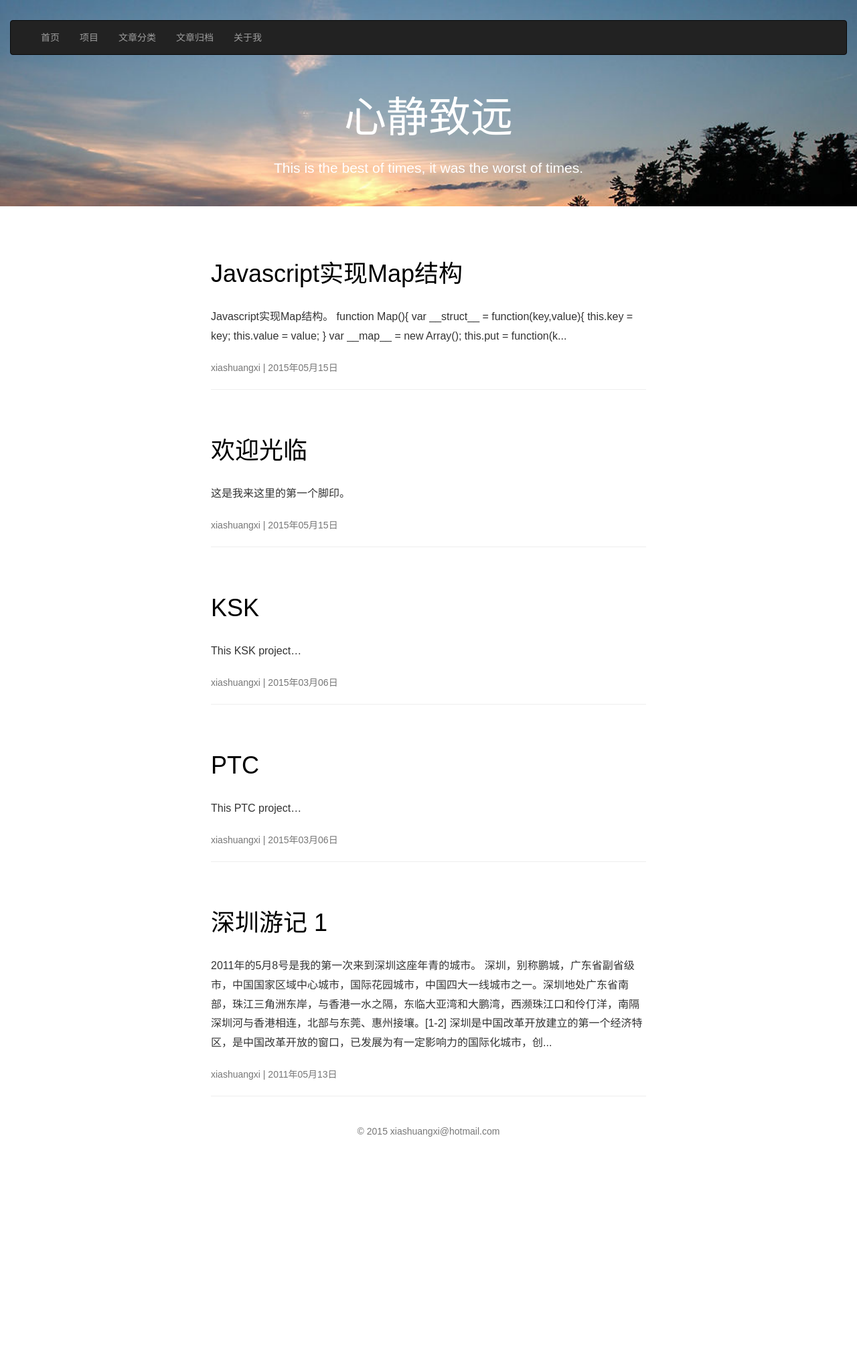
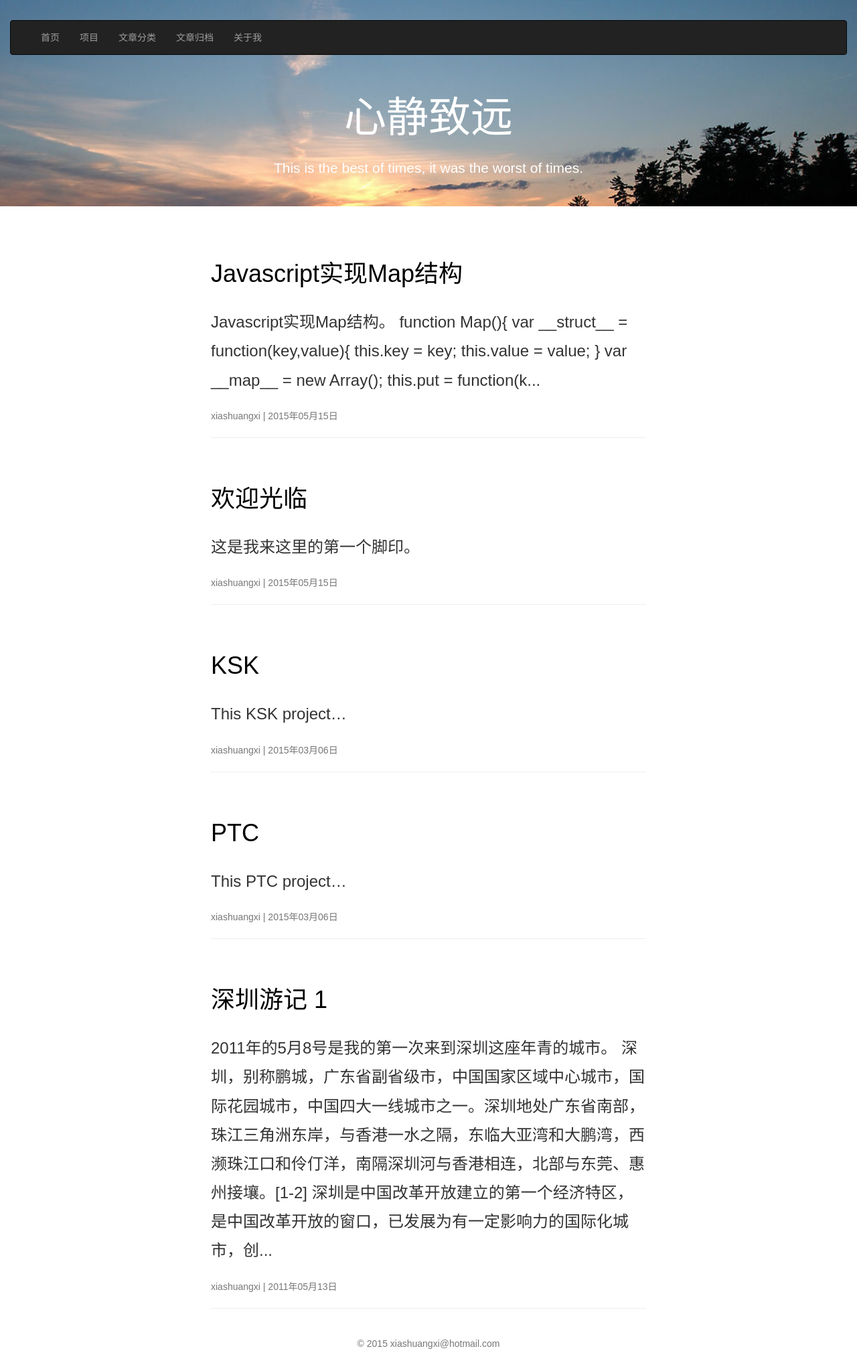
Before and after one commit to jinchangle/xiashuangxi.github.io, a Jekyll site: the page built from index.html, in a window 1280 px wide. Shown: the whole page at 67% size. Built offline with Jekyll 4.4.1, drawn with Linux system fonts in a browser that asks for light colours; nearby versions of some CDN libraries; the list of posts is cut into pages by our own code; comment, search, counter and statistics services are not loaded; before the commit the page ends 1721 px from its top, so only the background shows below that.

Commit message:
Please enter the commit message for your changes. Lines starting  with '' will be ignored, and an empty message aborts the commit.  On branch master  Your branch is up-to-date with 'origin/master'.
 Changes to be committed:
	modified:   _layouts/default.html

```diff
--- a/_layouts/default.html
+++ b/_layouts/default.html
@@ -12,7 +12,7 @@
             </a>
 
         </div>
-        <p id='page.content' class="lead" style='font-size:16px;'>
+        <p id='page.content' class="lead" style='font-size:24px;'>
             {{ post.content |strip_html|truncate:200}}
         </p>
         <p style='font-size:14px;color:#777;'>
```
